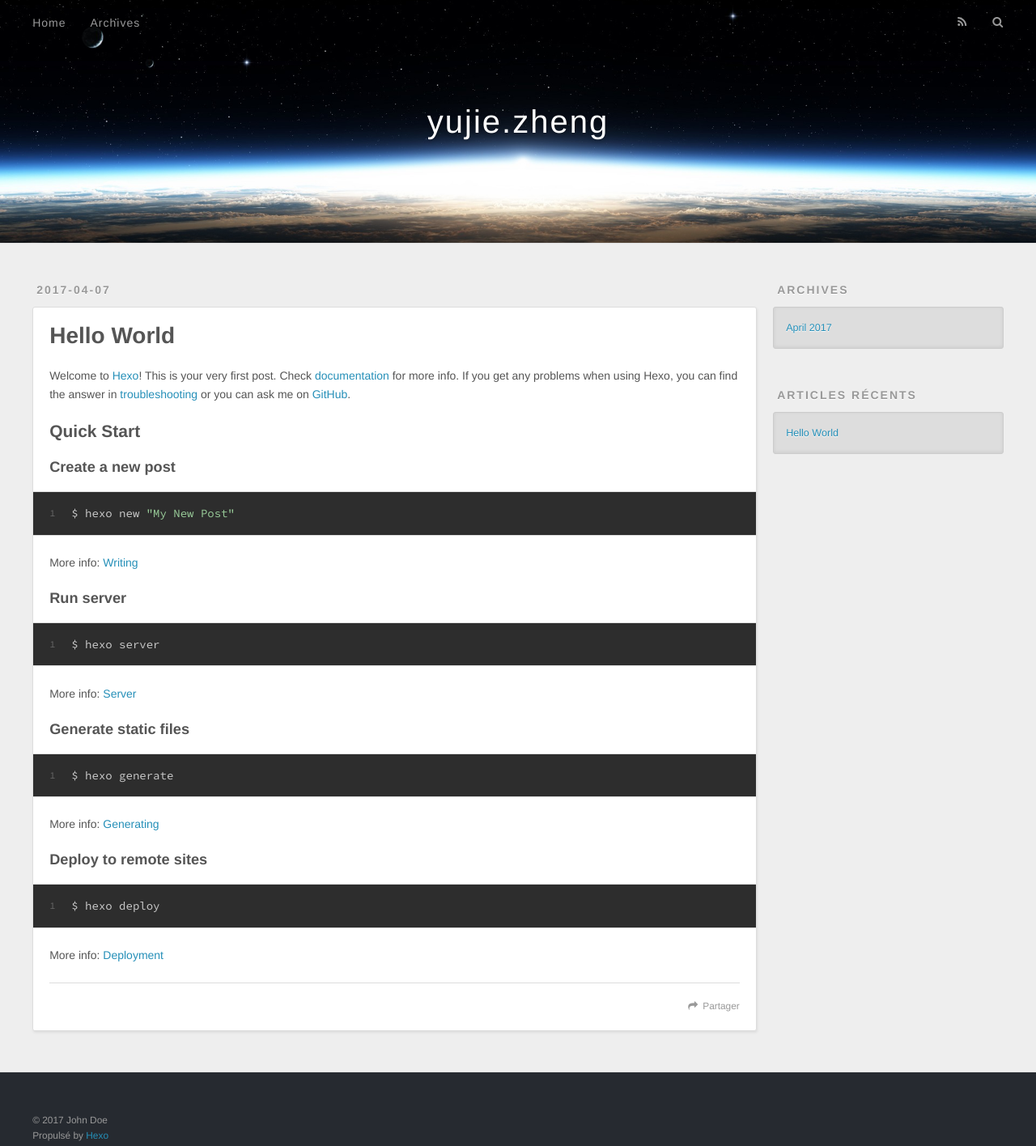
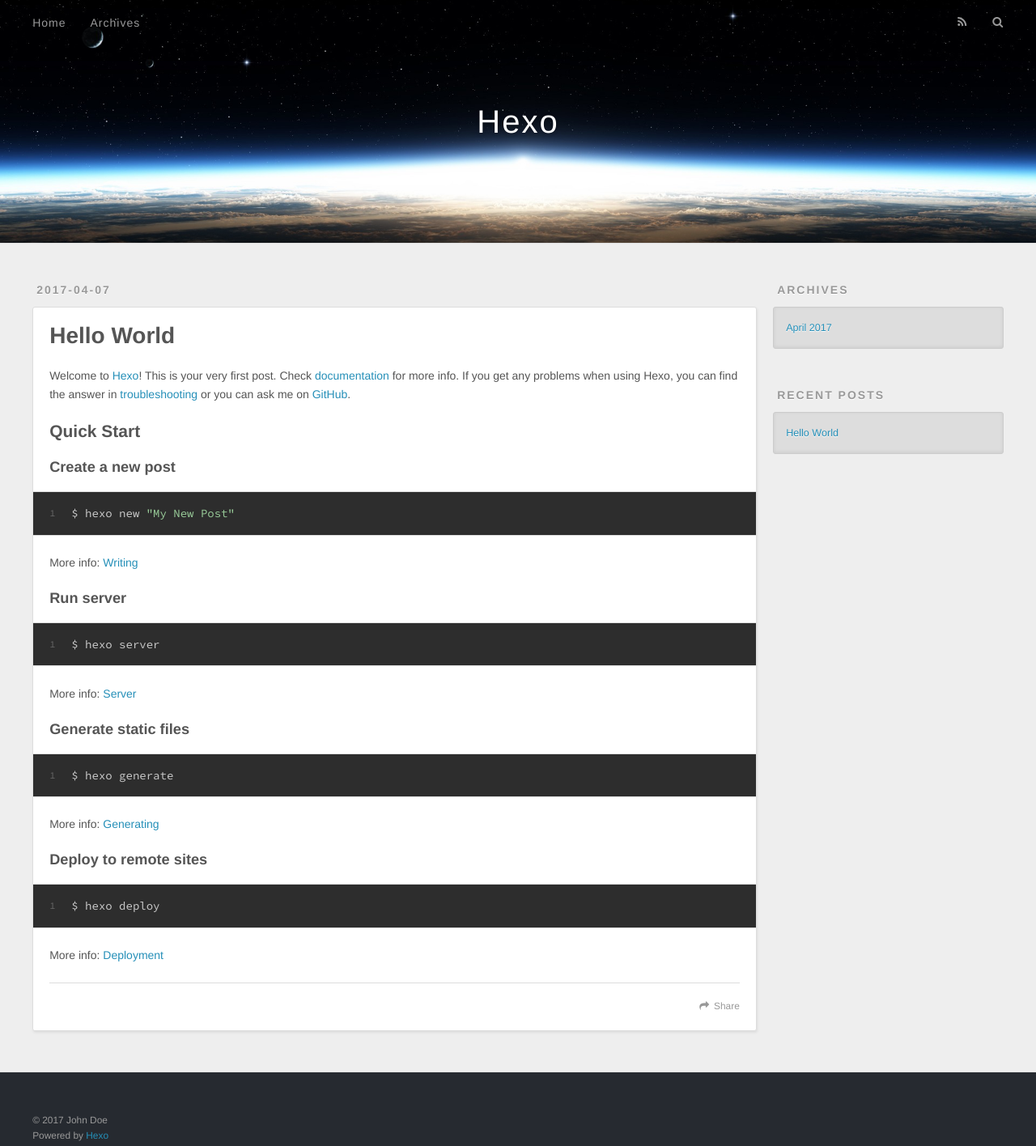
Before and after one commit to yujie-zheng/yujie-zheng.github.io, a plain HTML site: page index.html in a window 1280 px wide. Shown: the whole page at 81% size. Drawn offline with nearby package versions, Linux system fonts and the light colour scheme.

Commit message:
Site updated: 2017-04-07 18:24:43

```diff
--- a/2017/04/07/hello-world/index.html
+++ b/2017/04/07/hello-world/index.html
@@ -3,21 +3,21 @@
 <head>
   <meta charset="utf-8">
 
-  <title>Hello World | yujie.zheng</title>
+  <title>Hello World | Hexo</title>
   <meta name="viewport" content="width=device-width, initial-scale=1, maximum-scale=1">
   <meta name="description" content="Welcome to Hexo! This is your very first post. Check documentation for more info. If you get any problems when using Hexo, you can find the answer in troubleshooting or you can ask me on GitHub. Quick">
 <meta name="keywords">
 <meta property="og:type" content="article">
 <meta property="og:title" content="Hello World">
 <meta property="og:url" content="http://yoursite.com/2017/04/07/hello-world/index.html">
-<meta property="og:site_name" content="yujie.zheng">
+<meta property="og:site_name" content="Hexo">
 <meta property="og:description" content="Welcome to Hexo! This is your very first post. Check documentation for more info. If you get any problems when using Hexo, you can find the answer in troubleshooting or you can ask me on GitHub. Quick">
 <meta property="og:updated_time" content="2017-04-07T09:07:39.861Z">
 <meta name="twitter:card" content="summary">
 <meta name="twitter:title" content="Hello World">
 <meta name="twitter:description" content="Welcome to Hexo! This is your very first post. Check documentation for more info. If you get any problems when using Hexo, you can find the answer in troubleshooting or you can ask me on GitHub. Quick">
 
-    <link rel="alternate" href="/atom.xml" title="yujie.zheng" type="application/atom+xml">
+    <link rel="alternate" href="/atom.xml" title="Hexo" type="application/atom+xml">
 
 
     <link rel="icon" href="/favicon.png">
@@ -38,7 +38,7 @@
   <div id="header-outer" class="outer">
     <div id="header-title" class="inner">
       <h1 id="logo-wrap">
-        <a href="/" id="logo">yujie.zheng</a>
+        <a href="/" id="logo">Hexo</a>
       </h1>
 
     </div>
@@ -53,9 +53,9 @@
       </nav>
       <nav id="sub-nav">
 
-          <a id="nav-rss-link" class="nav-icon" href="/atom.xml" title="Flux RSS"></a>
+          <a id="nav-rss-link" class="nav-icon" href="/atom.xml" title="RSS Feed"></a>
 
-        <a id="nav-search-btn" class="nav-icon" title="Rechercher"></a>
+        <a id="nav-search-btn" class="nav-icon" title="Search"></a>
       </nav>
       <div id="search-form-wrap">
         <form action="//google.com/search" method="get" accept-charset="UTF-8" class="search-form"><input type="search" name="q" class="search-form-input" placeholder="Search"><button type="submit" class="search-form-submit">&#xF002;</button><input type="hidden" name="sitesearch" value="http://yoursite.com"></form>
@@ -99,7 +99,7 @@
 
     </div>
     <footer class="article-footer">
-      <a data-url="http://yoursite.com/2017/04/07/hello-world/" data-id="cj17on9440000dooob0jzdsew" class="article-share-link">Partager</a>
+      <a data-url="http://yoursite.com/2017/04/07/hello-world/" data-id="cj17oprcn0000bsoo2v9b8oyh" class="article-share-link">Share</a>
 
 
     </footer>
@@ -133,7 +133,7 @@
 
 
   <div class="widget-wrap">
-    <h3 class="widget-title">Articles récents</h3>
+    <h3 class="widget-title">Recent Posts</h3>
     <div class="widget">
       <ul>
 
@@ -154,7 +154,7 @@
   <div class="outer">
     <div id="footer-info" class="inner">
       &copy; 2017 John Doe<br>
-      Propulsé by <a href="http://hexo.io/" target="_blank">Hexo</a>
+      Powered by <a href="http://hexo.io/" target="_blank">Hexo</a>
     </div>
   </div>
 </footer>
--- a/index.html
+++ b/index.html
@@ -3,16 +3,16 @@
 <head>
   <meta charset="utf-8">
 
-  <title>yujie.zheng</title>
+  <title>Hexo</title>
   <meta name="viewport" content="width=device-width, initial-scale=1, maximum-scale=1">
   <meta property="og:type" content="website">
-<meta property="og:title" content="yujie.zheng">
+<meta property="og:title" content="Hexo">
 <meta property="og:url" content="http://yoursite.com/index.html">
-<meta property="og:site_name" content="yujie.zheng">
+<meta property="og:site_name" content="Hexo">
 <meta name="twitter:card" content="summary">
-<meta name="twitter:title" content="yujie.zheng">
+<meta name="twitter:title" content="Hexo">
 
-    <link rel="alternate" href="/atom.xml" title="yujie.zheng" type="application/atom+xml">
+    <link rel="alternate" href="/atom.xml" title="Hexo" type="application/atom+xml">
 
 
     <link rel="icon" href="/favicon.png">
@@ -33,7 +33,7 @@
   <div id="header-outer" class="outer">
     <div id="header-title" class="inner">
       <h1 id="logo-wrap">
-        <a href="/" id="logo">yujie.zheng</a>
+        <a href="/" id="logo">Hexo</a>
       </h1>
 
     </div>
@@ -48,9 +48,9 @@
       </nav>
       <nav id="sub-nav">
 
-          <a id="nav-rss-link" class="nav-icon" href="/atom.xml" title="Flux RSS"></a>
+          <a id="nav-rss-link" class="nav-icon" href="/atom.xml" title="RSS Feed"></a>
 
-        <a id="nav-search-btn" class="nav-icon" title="Rechercher"></a>
+        <a id="nav-search-btn" class="nav-icon" title="Search"></a>
       </nav>
       <div id="search-form-wrap">
         <form action="//google.com/search" method="get" accept-charset="UTF-8" class="search-form"><input type="search" name="q" class="search-form-input" placeholder="Search"><button type="submit" class="search-form-submit">&#xF002;</button><input type="hidden" name="sitesearch" value="http://yoursite.com"></form>
@@ -96,7 +96,7 @@
 
     </div>
     <footer class="article-footer">
-      <a data-url="http://yoursite.com/2017/04/07/hello-world/" data-id="cj17on9440000dooob0jzdsew" class="article-share-link">Partager</a>
+      <a data-url="http://yoursite.com/2017/04/07/hello-world/" data-id="cj17oprcn0000bsoo2v9b8oyh" class="article-share-link">Share</a>
 
 
     </footer>
@@ -131,7 +131,7 @@
 
 
   <div class="widget-wrap">
-    <h3 class="widget-title">Articles récents</h3>
+    <h3 class="widget-title">Recent Posts</h3>
     <div class="widget">
       <ul>
 
@@ -152,7 +152,7 @@
   <div class="outer">
     <div id="footer-info" class="inner">
       &copy; 2017 John Doe<br>
-      Propulsé by <a href="http://hexo.io/" target="_blank">Hexo</a>
+      Powered by <a href="http://hexo.io/" target="_blank">Hexo</a>
     </div>
   </div>
 </footer>
```
Also changed, not shown: archives/2017/04/index.html (+10 -10 lines), archives/2017/index.html (+10 -10 lines), archives/index.html (+10 -10 lines).
